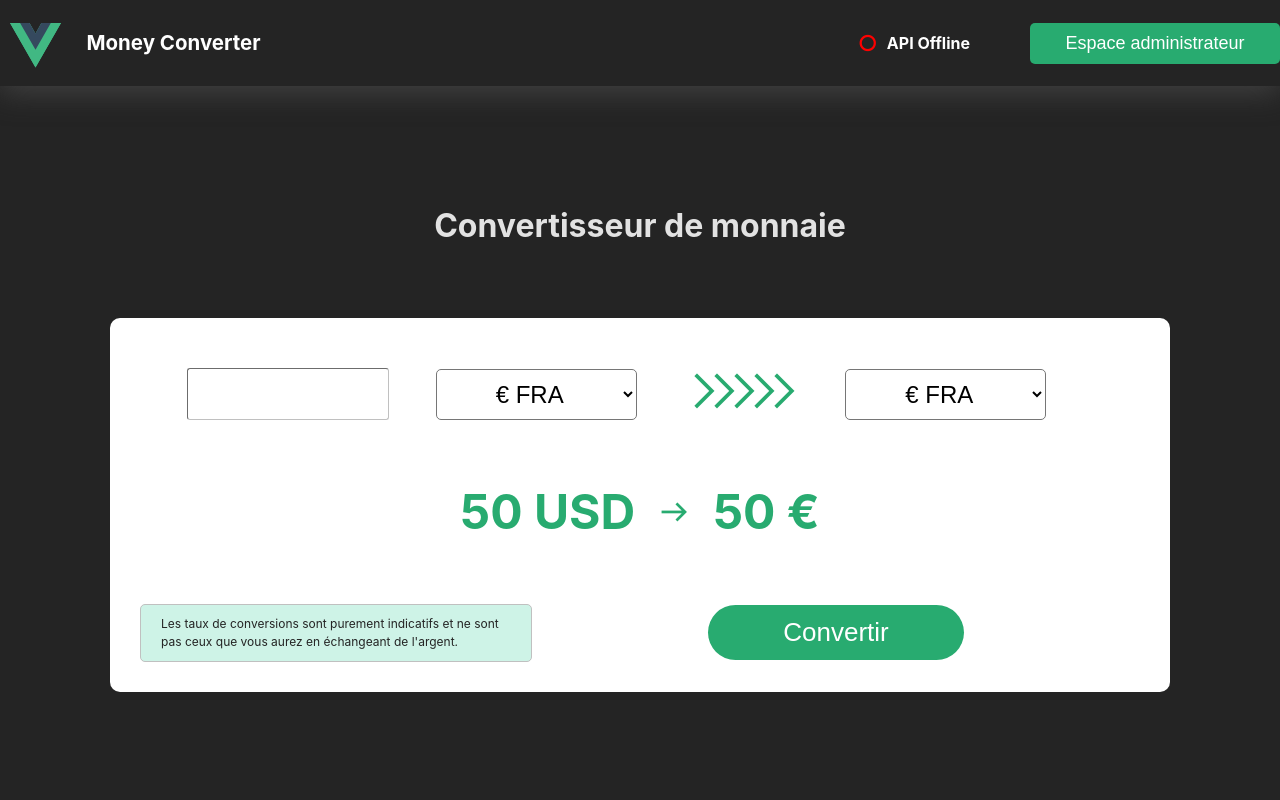
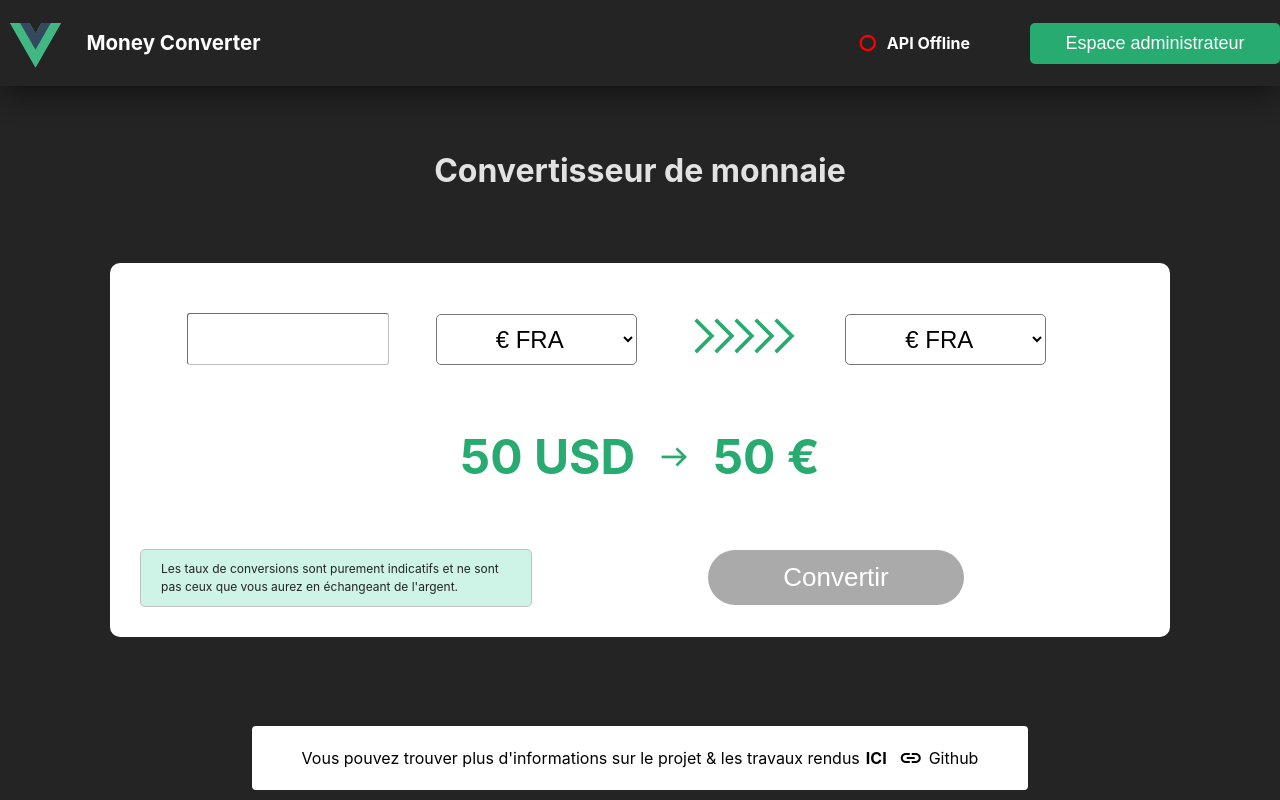
Before and after one commit to Bastich-dev/eval-em-money-converter, a Vue app in the folder admin/: page / in a window 1280 px wide. Built offline with nearby package versions, Linux system fonts and the light colour scheme; what vue-universal-modal would draw is missing.

Commit message:
add currencies & fix buttons

```diff
--- a/admin/src/App.vue
+++ b/admin/src/App.vue
@@ -2,6 +2,7 @@
     import HomePage from "./pages/HomePage.vue";
     import AdminPage from "./pages/AdminPage.vue";
     import Navigation from "./components/layout/Navigation.vue";
+    import Footer from "./components/layout/Footer.vue";
 </script>
 
 <template>
@@ -14,6 +15,8 @@
     <main>
         <router-view></router-view>
     </main>
+
+    <Footer />
 </template>
 
 <style>
@@ -27,6 +30,8 @@
         justify-content: center;
         align-items: center;
         flex-direction: column;
+        min-height: 70vh;
+        padding-bottom: 10vh;
     }
 
     main > * {
--- a/admin/src/components/admin/EditCurrency.vue
+++ b/admin/src/components/admin/EditCurrency.vue
@@ -132,7 +132,7 @@
         background-color: #666666;
     }
     .modal button:first-child:hover {
-        background-color: #444444;
+        background-color: #111111;
     }
 
     h1 {
--- a/admin/src/components/home/ConvertCurrency.vue
+++ b/admin/src/components/home/ConvertCurrency.vue
@@ -43,7 +43,7 @@
         </div>
         <div class="actions">
             <span>Les taux de conversions sont purement indicatifs et ne sont pas ceux que vous aurez en échangeant de l'argent.</span>
-            <button>Convertir</button>
+            <button v-bind:class="true ? 'disabled' : 'disabled'" v-bind:disabled="true ? true : true">Convertir</button>
         </div>
     </form>
 </template>
@@ -140,4 +140,9 @@
         font-size: 26px;
         margin: 0 auto;
     }
+
+    .actions button.disabled {
+        cursor: not-allowed;
+        background-color: #aaa;
+    }
 </style>
--- /dev/null
+++ b/admin/src/components/layout/Footer.vue
@@ -0,0 +1,48 @@
+<script>
+    export default {
+        methods: {},
+    };
+</script>
+
+<template>
+    <footer>
+        <a href="#">
+            Vous pouvez trouver plus d'informations sur le projet & les travaux rendus <b>ICI</b>
+            <span class="material-symbols-outlined"> link </span>
+            Github
+        </a>
+    </footer>
+</template>
+
+<style scoped>
+    footer {
+        display: flex;
+        justify-content: center;
+        align-items: center;
+
+        width: max-content;
+        margin: 0 auto;
+    }
+
+    a {
+        display: flex;
+        align-items: center;
+        text-decoration: none;
+        color: black;
+        padding: 20px 50px;
+        border-radius: 4px;
+        background-color: white;
+        transition: 0.4s;
+    }
+    a b {
+        margin: 0 6px;
+    }
+    a:hover {
+        color: #28ab70;
+        transform: translateY(-4px);
+    }
+
+    footer a span {
+        margin: 0 6px;
+    }
+</style>
--- a/admin/src/components/layout/Navigation.vue
+++ b/admin/src/components/layout/Navigation.vue
@@ -35,7 +35,7 @@
 
 <style scoped>
     header {
-        box-shadow: 0px 5px 30px #444444;
+        box-shadow: 0px 5px 30px #111111;
         padding: 8px 0;
     }
     nav {
--- a/admin/src/pages/AdminPage.vue
+++ b/admin/src/pages/AdminPage.vue
@@ -12,8 +12,8 @@
 
 <style>
     section {
-        padding: 10vh 0;
-        min-height: 60vh;
+        padding: 20vh 0 0vh 0;
+        min-height: 50vh;
         display: flex;
         flex-direction: column;
         align-items: center;
--- a/admin/src/pages/HomePage.vue
+++ b/admin/src/pages/HomePage.vue
@@ -9,7 +9,7 @@
 
 <style scoped>
     h1 {
-        font-size: 2.5vw;
-        margin: 16vh 0 10vh 0;
+        font-size: 2.5vw !important;
+        margin: 8vh 0 10vh 0;
     }
 </style>
```
